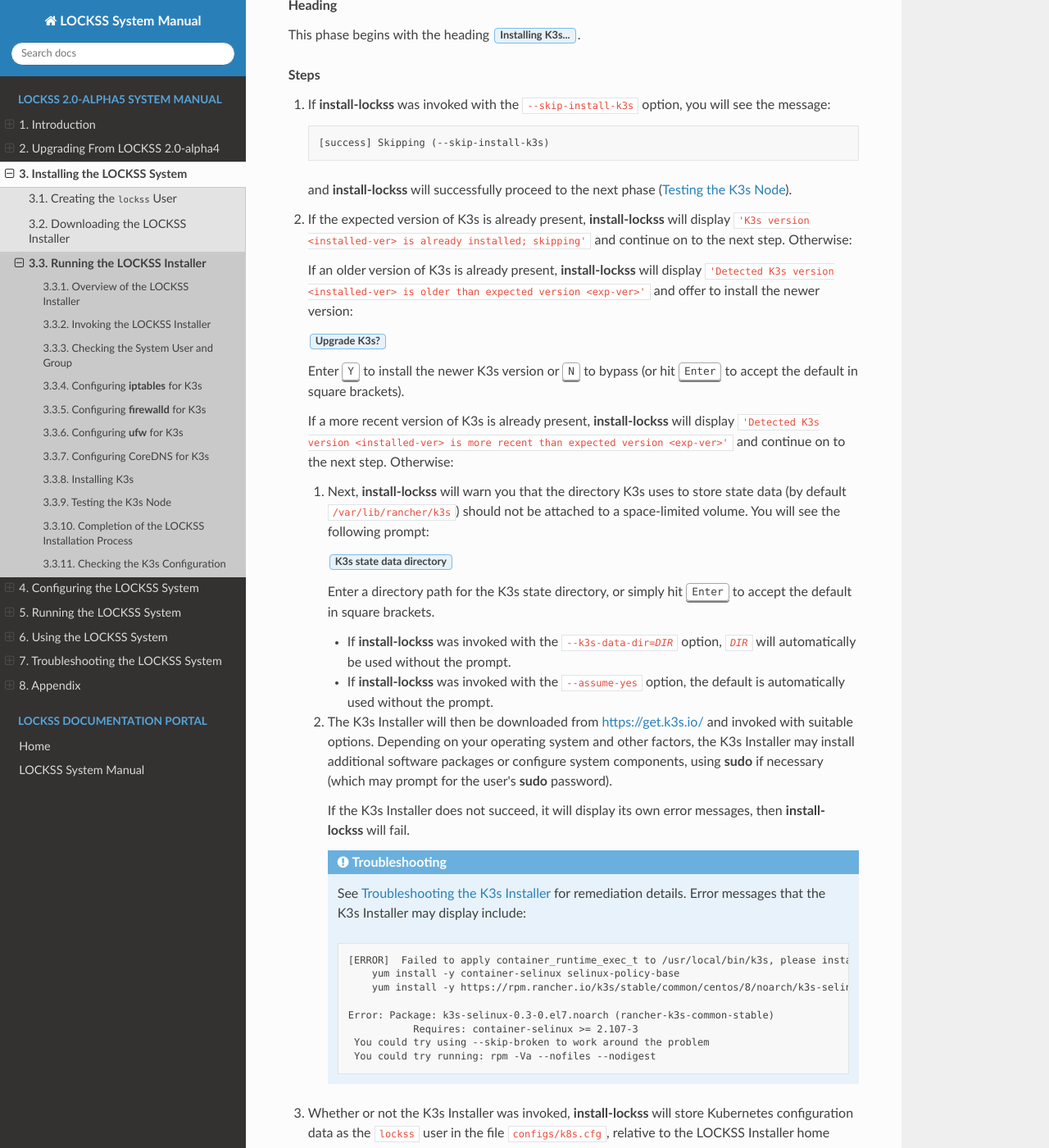
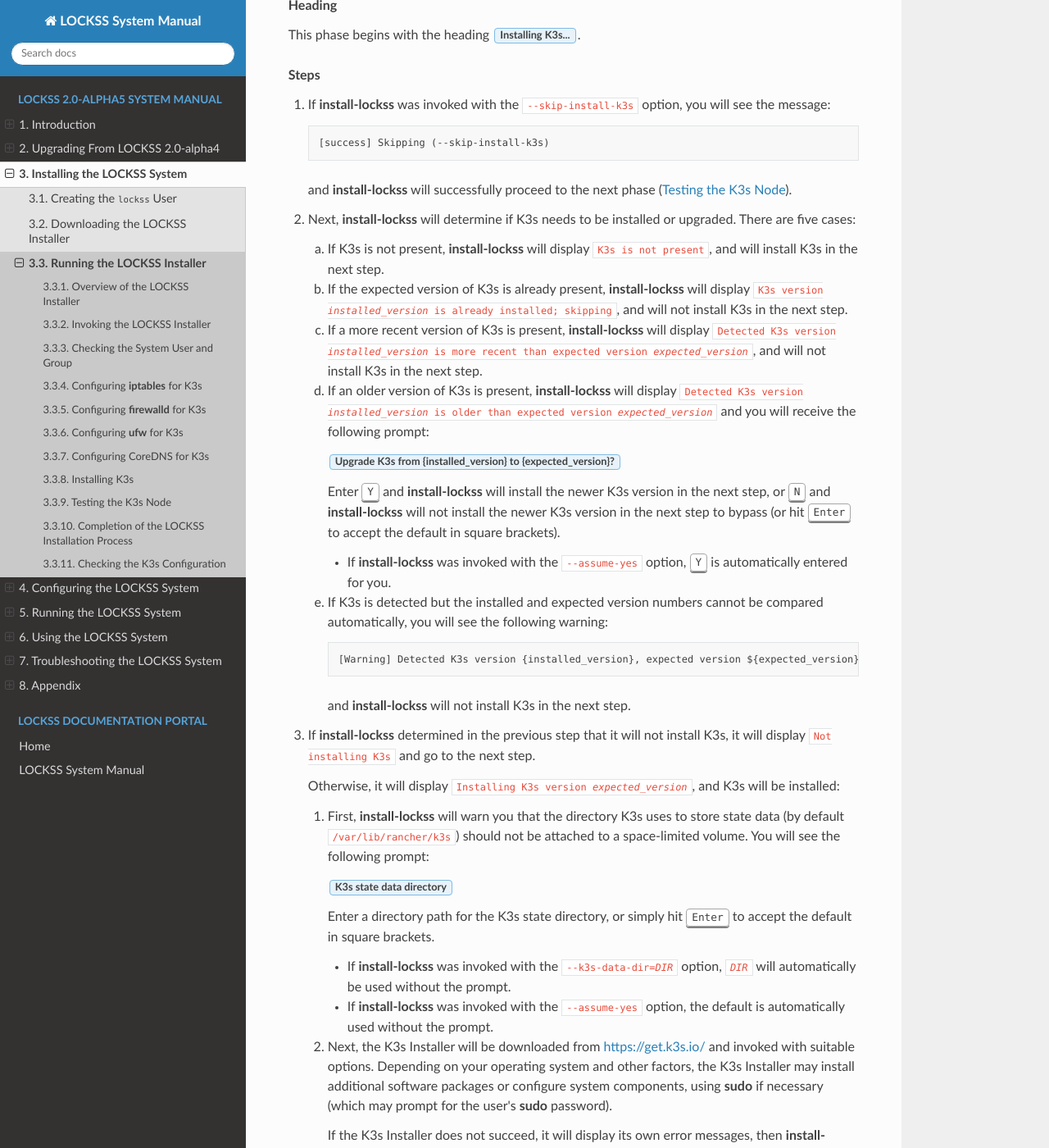
Before and after one commit to lockss/lockss-rtd-manual, a Sphinx documentation site: the page built from docs/installing/installer.rst, in a window 1280 px wide and 1400 px high, scrolled down 7742 px. Shown: the whole window at 82% size. Built offline with Sphinx 7.4.7 and the Read the Docs theme 2.0.0, drawn with Linux system fonts in a browser that asks for light colours; some of the changed text lies outside the part shown.

Commit message:
Reorganize the Installing K3s section, which has a tricky flow of possibilities.

```diff
--- a/docs/installing/installer.rst
+++ b/docs/installing/installer.rst
@@ -388,17 +388,35 @@ This phase begins with the heading :guilabel:`Installing K3s...`.
 
    and :program:`install-lockss` will successfully proceed to the next phase (:ref:`Testing the K3s Node`).
 
-2. If the expected version of K3s is already present, :program:`install-lockss` will display ``'K3s version <installed-ver> is already installed; skipping'`` and continue on to the next step. Otherwise:
+2. Next, :program:`install-lockss` will determine if K3s needs to be installed or upgraded. There are five cases:
 
-   If an older version of K3s is already present, :program:`install-lockss` will display ``'Detected K3s version <installed-ver> is older than expected version <exp-ver>'`` and offer to install the newer version:
+   a. If K3s is not present, :program:`install-lockss` will display ``K3s is not present``, and will install K3s in the next step.
 
-   :guilabel:`Upgrade K3s?`
+   b. If the expected version of K3s is already present, :program:`install-lockss` will display :samp:`K3s version {installed_version} is already installed; skipping`, and will not install K3s in the next step.
 
-   Enter :kbd:`Y` to install the newer K3s version or :kbd:`N` to bypass (or hit :kbd:`Enter` to accept the default in square brackets).
+   c. If a more recent version of K3s is present, :program:`install-lockss` will display :samp:`Detected K3s version {installed_version} is more recent than expected version {expected_version}`, and will not install K3s in the next step.
 
-   If a more recent version of K3s is already present, :program:`install-lockss` will display ``'Detected K3s version <installed-ver> is more recent than expected version <exp-ver>'`` and continue on to the next step. Otherwise:
+   d. If an older version of K3s is present, :program:`install-lockss` will display :samp:`Detected K3s version {installed_version} is older than expected version {expected_version}` and you will receive the following prompt:
 
-   1. Next, :program:`install-lockss` will warn you that the directory K3s uses to store state data (by default :file:`/var/lib/rancher/k3s`) should not be attached to a space-limited volume. You will see the following prompt:
+      :guilabel:`Upgrade K3s from {installed_version} to {expected_version}?`
+
+      Enter :kbd:`Y` and :program:`install-lockss` will install the newer K3s version in the next step, or :kbd:`N` and :program:`install-lockss` will not install the newer K3s version in the next step to bypass (or hit :kbd:`Enter` to accept the default in square brackets).
+
+      *  If :program:`install-lockss` was invoked with the ``--assume-yes`` option, :kbd:`Y` is automatically entered for you.
+
+   e. If K3s is detected but the installed and expected version numbers cannot be compared automatically, you will see the following warning:
+
+      .. code-block:: text
+
+         [Warning] Detected K3s version {installed_version}, expected version ${expected_version}, comparison failure, skipping
+
+      and :program:`install-lockss` will not install K3s in the next step.
+
+3. If :program:`install-lockss` determined in the previous step that it will not install K3s, it will display ``Not installing K3s`` and go to the next step.
+
+   Otherwise, it will display :samp:`Installing K3s version {expected_version}`, and K3s will be installed:
+
+   1. First, :program:`install-lockss` will warn you that the directory K3s uses to store state data (by default :file:`/var/lib/rancher/k3s`) should not be attached to a space-limited volume. You will see the following prompt:
 
       :guilabel:`K3s state data directory`
 
@@ -408,7 +426,7 @@ This phase begins with the heading :guilabel:`Installing K3s...`.
 
       *  If :program:`install-lockss` was invoked with the ``--assume-yes`` option, the default is automatically used without the prompt.
 
-   2. The K3s Installer will then be downloaded from https://get.k3s.io/ and invoked with suitable options. Depending on your operating system and other factors, the K3s Installer may install additional software packages or configure system components, using :program:`sudo` if necessary (which may prompt for the user's :program:`sudo` password).
+   2. Next, the K3s Installer will be downloaded from https://get.k3s.io/ and invoked with suitable options. Depending on your operating system and other factors, the K3s Installer may install additional software packages or configure system components, using :program:`sudo` if necessary (which may prompt for the user's :program:`sudo` password).
 
       If the K3s Installer does not succeed, it will display its own error messages, then :program:`install-lockss` will fail.
 
@@ -427,7 +445,7 @@ This phase begins with the heading :guilabel:`Installing K3s...`.
              You could try using --skip-broken to work around the problem
              You could try running: rpm -Va --nofiles --nodigest
 
-3. Whether or not the K3s Installer was invoked, :program:`install-lockss` will store Kubernetes configuration data as the ``lockss`` user in the file :file:`configs/k8s.cfg`, relative to the LOCKSS Installer home directory. If the creation of the file fails, you will see one of these error messages:
+4. Whether or not K3s was installed, :program:`install-lockss` will store Kubernetes configuration data as the ``lockss`` user in the file :file:`configs/k8s.cfg`, relative to the LOCKSS Installer home directory. If the creation of the file fails, you will see one of these error messages:
 
    .. code-block:: text
 
```
Also changed, not shown: other parts of docs/installing/installer.rst (+1 -1 lines).
